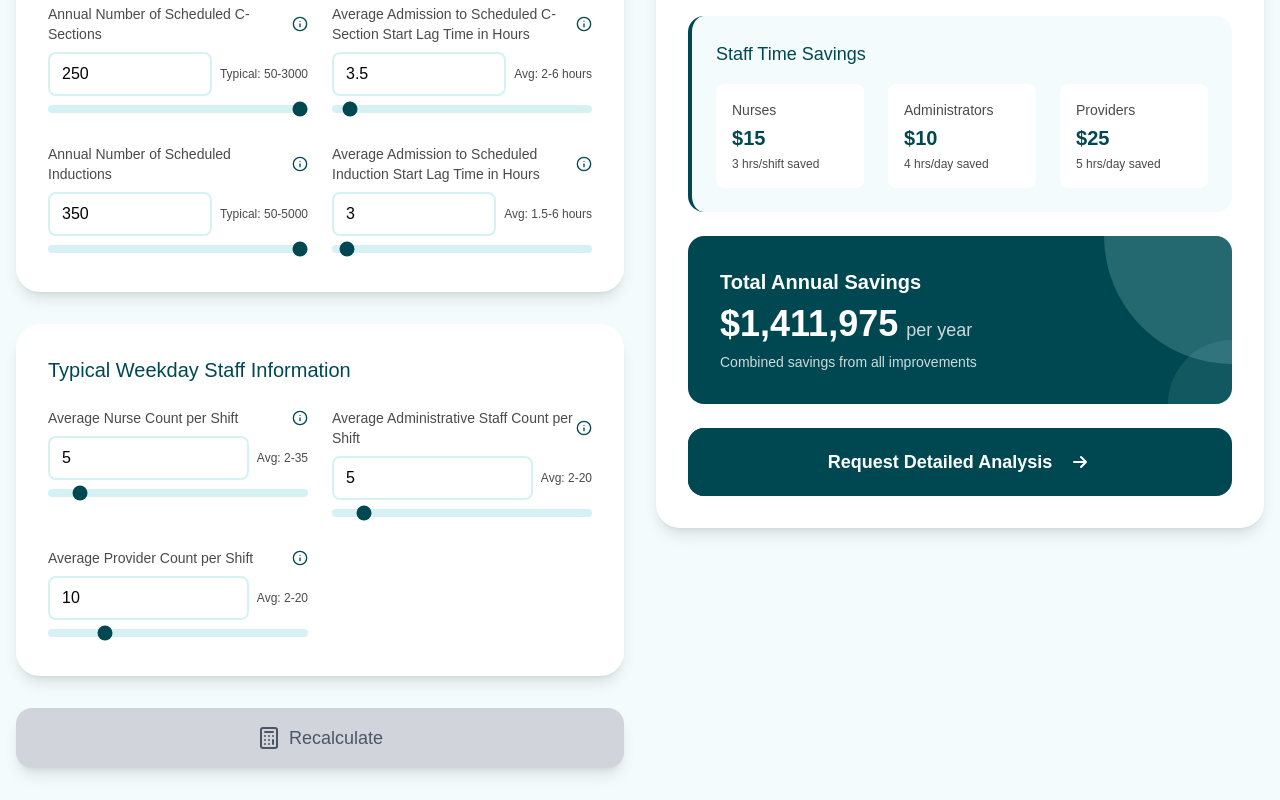
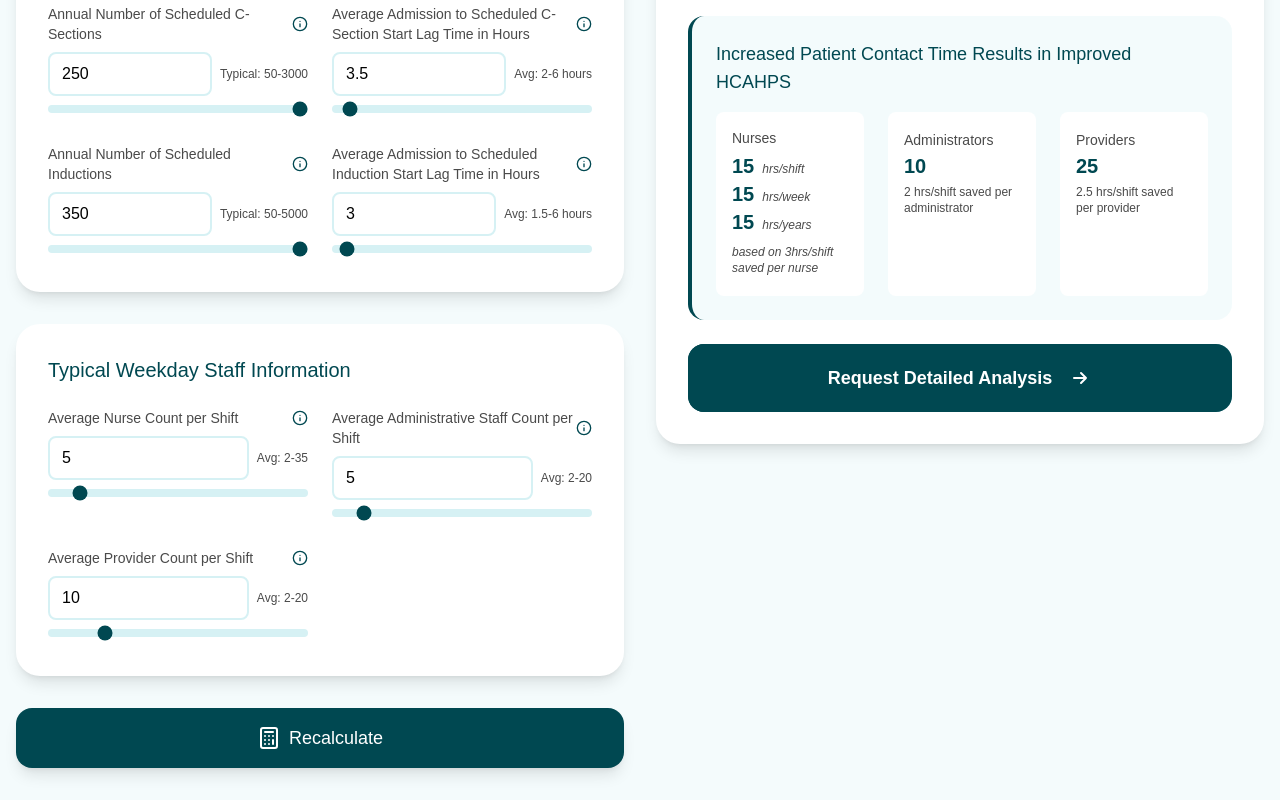
Before and after one commit to anishshahmd/birthmodel-roi, a React (Vite) app: page / in a window 1280 px wide. Both pictures are taken after a click on the button "Calculate Savings". Shown: the part 708-1508 px from the top of the page. Built offline with nearby package versions, Linux system fonts and the light colour scheme.

Commit message:
Update Calculator.tsx

```diff
--- a/src/pages/Calculator.tsx
+++ b/src/pages/Calculator.tsx
@@ -1,5 +1,6 @@
 import React, { useState } from "react";
 import { Calculator as CalculatorIcon, Info, X } from "lucide-react";
+import { submitToGoogleSheets } from "../utils/sheets";
 
 interface CalculatorInputs {
  deliveriesPerYear: number;
@@ -15,6 +16,7 @@ interface CalculatorInputs {
  adminSalary: number;
  providerCount: number;
  providerSalary: number;
+ lagTimes:number
 }
 
 interface CalculationResults {
@@ -360,11 +362,9 @@ const Calculator = () => {
  ))}
  <button
  onClick={calculateSavings}
-              disabled={results !== null}
+ // disabled={results !== null}
  className={`w-full px-6 py-4 rounded-xl flex items-center justify-center text-lg shadow-lg transition-all duration-200 ${
-                results
-                  ? "bg-gray-300 text-gray-600 cursor-not-allowed"
-                  : "bg-birthmodel-teal text-white hover:bg-opacity-90"
+ "bg-birthmodel-teal text-white hover:bg-opacity-90"
  } sticky bottom-4 lg:relative lg:bottom-0 z-10`}
  >
  <CalculatorIcon className="w-6 h-6 mr-2" />
@@ -419,65 +419,63 @@ const Calculator = () => {
 
  <div className="bg-birthmodel-blue-light/30 border-l-4 border-birthmodel-teal p-6 rounded-xl">
  <h3 className="text-lg font-medium text-birthmodel-teal mb-4">
-                    Staff Time Savings
+ Increased Patient Contact Time Results in Improved HCAHPS
  </h3>
  <div className="grid grid-cols-1 md:grid-cols-3 gap-6">
  <div className="bg-white p-4 rounded-lg">
  <p className="text-sm font-medium text-birthmodel-gray mb-1">
  Nurses
  </p>
-                      <p className="text-xl font-bold text-birthmodel-teal">
-                        ${results.nurseTimeSavingsShift.toLocaleString()}
+ <p className="text-xl font-bold text-birthmodel-teal" style={{display:"inline"}}>
+ {results.nurseTimeSavingsShift.toLocaleString()}
  </p>
-                      <p className="text-xs text-birthmodel-gray mt-1">
-                        3 hrs/shift saved
+ <span className="ml-2 text-xs text-birthmodel-gray italic">
+ hrs/shift
+ </span>
+ <br/>
+ <p className="text-xl font-bold text-birthmodel-teal" style={{display:"inline"}}>
+ {results.nurseTimeSavingsShift.toLocaleString()}
+ </p>
+ <span className="ml-2 text-xs text-birthmodel-gray italic">
+ hrs/week
+ </span>
+ <br/>
+ <p className="text-xl font-bold text-birthmodel-teal " style={{display:"inline"}}>
+ {results.nurseTimeSavingsShift.toLocaleString()}
+ </p>
+ <span className="ml-2 text-xs text-birthmodel-gray italic">
+ hrs/years
+ </span>
+ <p className="text-xs font-medium text-birthmodel-gray mb-1 mt-2 italic">
+ based on 3hrs/shift saved per nurse
  </p>
  </div>
  <div className="bg-white p-4 rounded-lg">
-                      <p className="text-sm font-medium text-birthmodel-gray mb-1">
+ <p className="text-sm font-medium text-birthmodel-gray mb-1" style={{display:"inline"}}>
  Administrators
  </p>
  <p className="text-xl font-bold text-birthmodel-teal">
-                        ${results.adminTimeSavings.toLocaleString()}
+ {results.adminTimeSavings.toLocaleString()}
  </p>
  <p className="text-xs text-birthmodel-gray mt-1">
-                        4 hrs/day saved
+ 2 hrs/shift saved per administrator
  </p>
  </div>
  <div className="bg-white p-4 rounded-lg">
-                      <p className="text-sm font-medium text-birthmodel-gray mb-1">
+ <p className="text-sm font-medium text-birthmodel-gray mb-1" style={{display:"inline"}}>
  Providers
  </p>
  <p className="text-xl font-bold text-birthmodel-teal">
-                        ${results.providerTimeSavings.toLocaleString()}
+ {results.providerTimeSavings.toLocaleString()}
  </p>
  <p className="text-xs text-birthmodel-gray mt-1">
-                        5 hrs/day saved
+ 2.5 hrs/shift saved per provider
  </p>
  </div>
  </div>
  </div>
 
-                <div className="relative overflow-hidden bg-birthmodel-teal p-8 rounded-xl">
-                  <div className="relative z-10">
-                    <h3 className="text-xl font-semibold text-white mb-2">
-                      Total Annual Savings
-                    </h3>
-                    <div className="flex items-baseline">
-                      <p className="text-4xl font-bold text-white">
-                        ${results.totalSavings.toLocaleString()}
-                      </p>
-                      <span className="ml-2 text-lg text-white/80">
-                        per year
-                      </span>
-                    </div>
-                    <p className="text-sm text-white/80 mt-2">
-                      Combined savings from all improvements
-                    </p>
-                  </div>
-                  <div className="absolute top-0 right-0 w-64 h-64 bg-birthmodel-blue/20 rounded-full transform translate-x-32 -translate-y-32"></div>
-                  <div className="absolute bottom-0 right-0 w-32 h-32 bg-birthmodel-blue/10 rounded-full transform translate-x-16 translate-y-16"></div>
-                </div>
+
 
  <div className="relative">
  <div className="absolute inset-0 bg-gradient-to-r from-birthmodel-teal via-birthmodel-blue to-birthmodel-teal rounded-xl animate-gradient-x"></div>
@@ -634,6 +632,7 @@ const Calculator = () => {
  Cancel
  </button>
  <button
+ onClick={() => submitToGoogleSheets(contactForm)}
  type="submit"
  className="w-full sm:w-auto px-6 py-3 bg-birthmodel-teal text-white rounded-lg hover:bg-opacity-90 transition-colors"
  >
```
Lines whose indentation alone changed are shown as unchanged.
